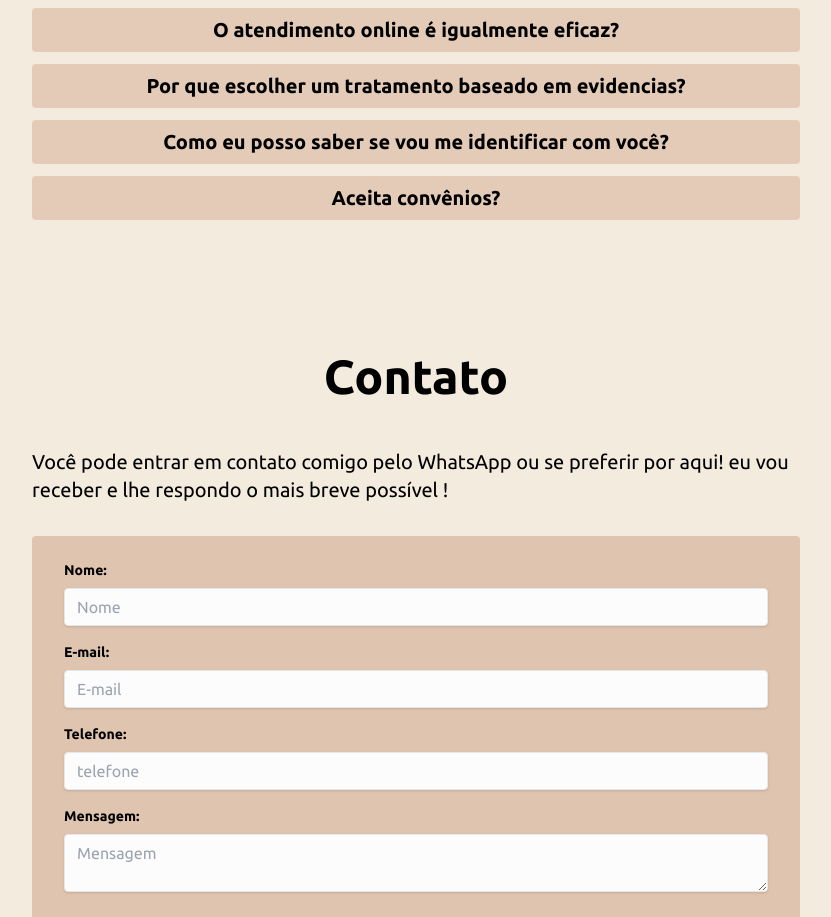
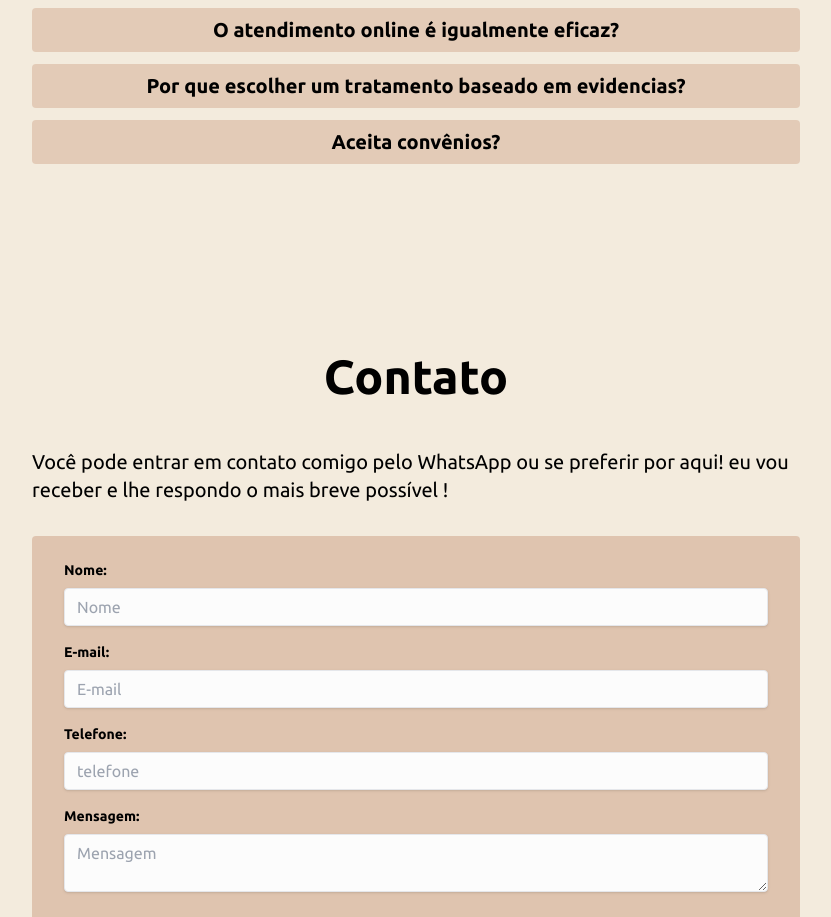
Before and after one commit to hagartelles/Psicologa_debora, a Next.js app: page / in a window 1280 px wide. Shown: the part 3060-3977 px from the top of the page, without its empty margins (224-1055 px from the left). Built offline with nearby package versions, Linux system fonts and the light colour scheme.

Commit message:
remove FAQ QT3

```diff
--- a/src/components/sections/faq/Faq.tsx
+++ b/src/components/sections/faq/Faq.tsx
@@ -23,13 +23,6 @@ const Faqs = () => {
         content:
           <p>
             Com a psicologia baseada em evidencias trago o que ja foi testado, estudado e comprovado como mais eficaz para sua demanda.
-          </p>
-    },
-    {
-        title: "Como eu posso saber se vou me identificar com você?",
-        content:
-          <p>
-            Antes da nossa primeira sessão, faremos uma “sessão de acolhimento”, que consiste em uma chamada de video para que possamos nos ver e você possa me conhecer um pouco antes de agendar
           </p>
     },
     {
```
